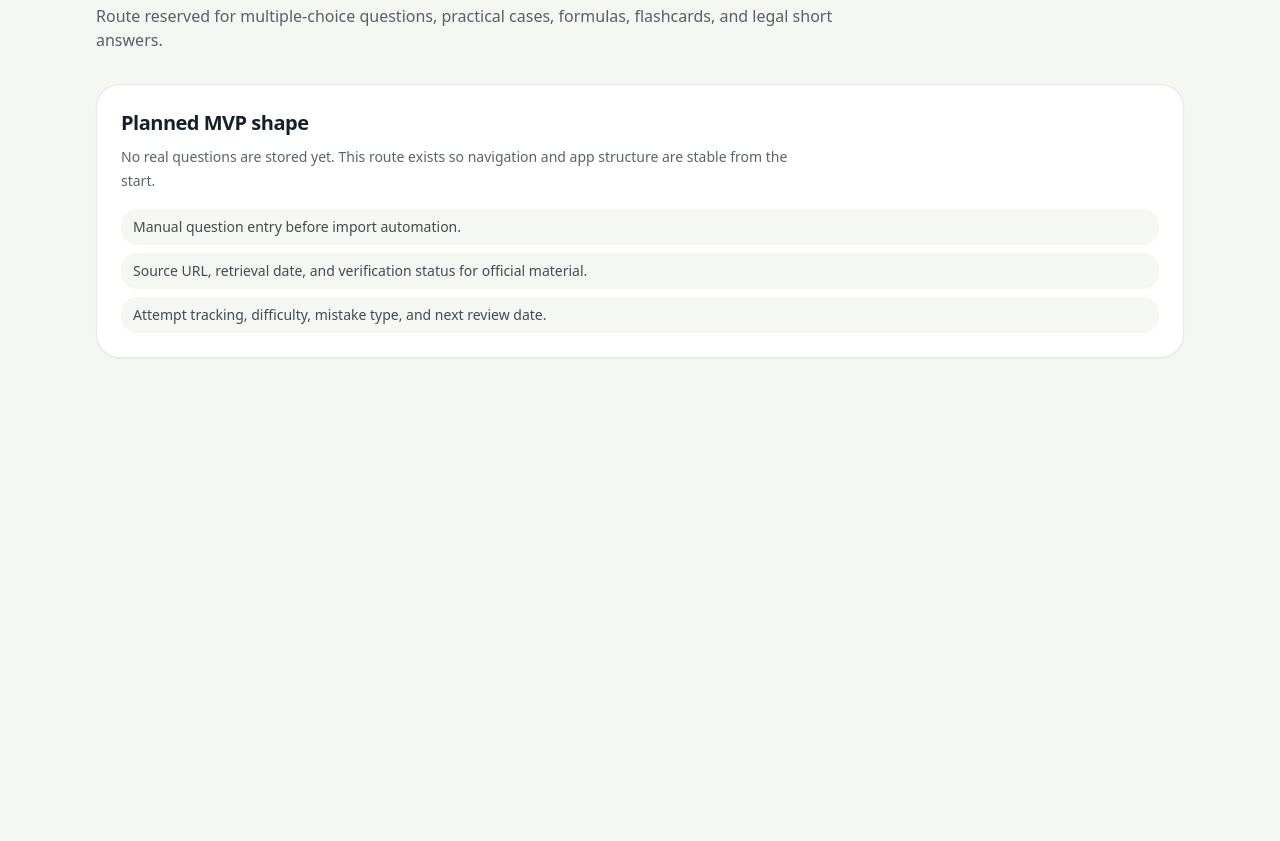
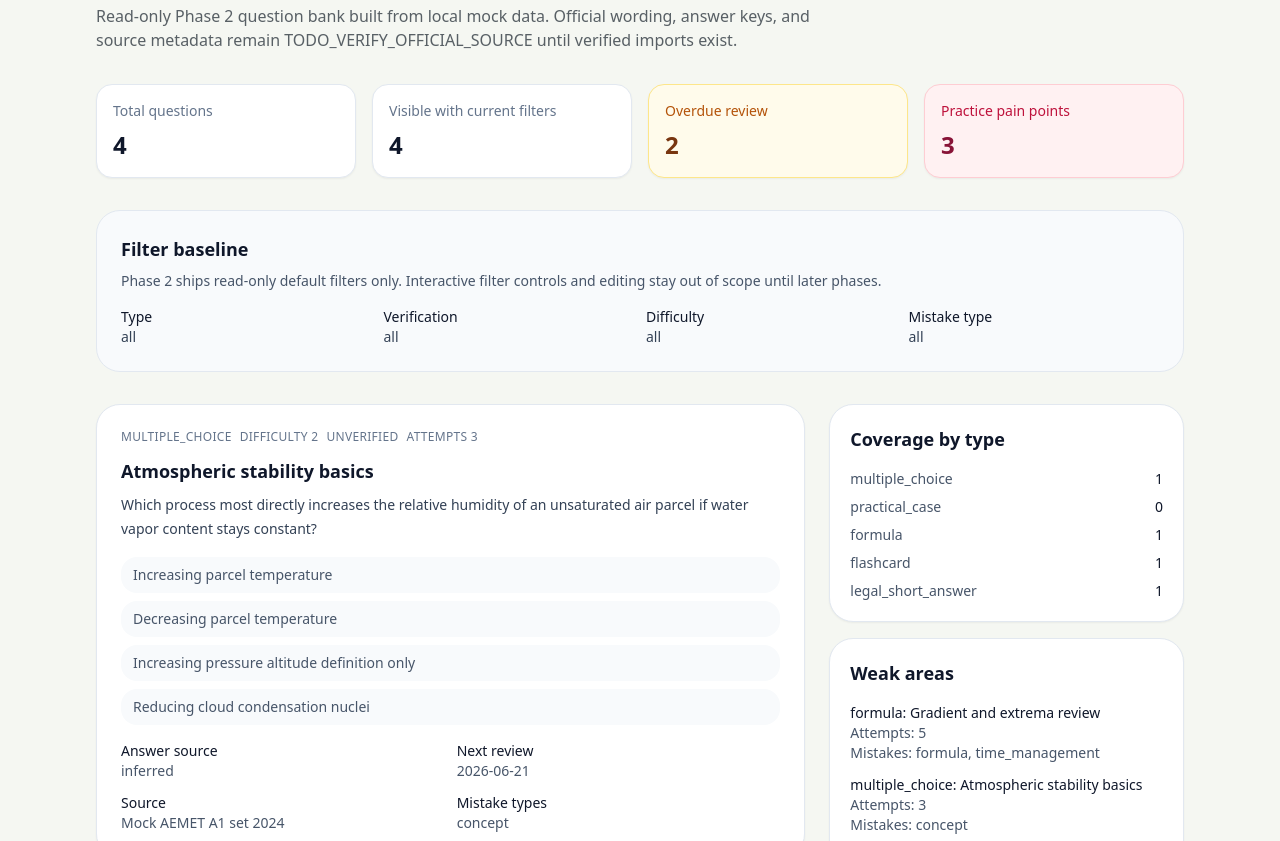
Before and after one commit to deanpm1994/aemet-a1-trainer, a Next.js app in the folder apps/web/: page /questions in a window 1280 px wide. Shown: the part 259-1100 px from the top of the page. Before the commit the page ends 800 px from the top, so only its background shows below. Built offline with nearby package versions, Linux system fonts and the light colour scheme.

Commit message:
feat(phase2): build read-only question bank page

```diff
--- a/apps/web/app/questions/page.tsx
+++ b/apps/web/app/questions/page.tsx
@@ -1,23 +1,160 @@
 import { PageHeader } from "@/components/page-header";
-import { PlaceholderPanel } from "@/components/placeholder-panel";
+import {
+  buildQuestionStats,
+  getDefaultQuestionFilters,
+  getOverdueQuestions,
+  getPracticePainPoints,
+  matchesQuestionFilters,
+} from "@/lib/question-bank";
+import { questions } from "@/lib/mock-data";
+
+const filters = getDefaultQuestionFilters();
+const visibleQuestions = questions.filter((question) =>
+  matchesQuestionFilters(question, filters),
+);
+const stats = buildQuestionStats(questions);
+const overdueQuestions = getOverdueQuestions(questions, "2026-06-22");
+const painPoints = getPracticePainPoints(questions);
 
 export default function QuestionsPage() {
   return (
     <div className="space-y-8">
       <PageHeader
         eyebrow="Questions"
-        title="Question bank placeholder"
-        description="Route reserved for multiple-choice questions, practical cases, formulas, flashcards, and legal short answers."
+        title="Question bank MVP"
+        description="Read-only Phase 2 question bank built from local mock data. Official wording, answer keys, and source metadata remain TODO_VERIFY_OFFICIAL_SOURCE until verified imports exist."
       />
-      <PlaceholderPanel
-        title="Planned MVP shape"
-        description="No real questions are stored yet. This route exists so navigation and app structure are stable from the start."
-        bullets={[
-          "Manual question entry before import automation.",
-          "Source URL, retrieval date, and verification status for official material.",
-          "Attempt tracking, difficulty, mistake type, and next review date.",
-        ]}
-      />
+
+      <section className="grid gap-4 md:grid-cols-4">
+        <article className="rounded-2xl border border-slate-200 bg-white p-4 shadow-sm">
+          <p className="text-sm text-slate-500">Total questions</p>
+          <p className="mt-2 text-2xl font-semibold text-slate-900">{stats.total}</p>
+        </article>
+        <article className="rounded-2xl border border-slate-200 bg-white p-4 shadow-sm">
+          <p className="text-sm text-slate-500">Visible with current filters</p>
+          <p className="mt-2 text-2xl font-semibold text-slate-900">
+            {visibleQuestions.length}
+          </p>
+        </article>
+        <article className="rounded-2xl border border-amber-200 bg-amber-50 p-4 shadow-sm">
+          <p className="text-sm text-amber-700">Overdue review</p>
+          <p className="mt-2 text-2xl font-semibold text-amber-900">
+            {overdueQuestions.length}
+          </p>
+        </article>
+        <article className="rounded-2xl border border-rose-200 bg-rose-50 p-4 shadow-sm">
+          <p className="text-sm text-rose-700">Practice pain points</p>
+          <p className="mt-2 text-2xl font-semibold text-rose-900">
+            {painPoints.length}
+          </p>
+        </article>
+      </section>
+
+      <section className="rounded-3xl border border-slate-200 bg-slate-50 p-6">
+        <h2 className="text-lg font-semibold text-slate-900">Filter baseline</h2>
+        <p className="mt-2 text-sm text-slate-600">
+          Phase 2 ships read-only default filters only. Interactive filter controls and
+          editing stay out of scope until later phases.
+        </p>
+        <dl className="mt-4 grid gap-3 text-sm text-slate-700 md:grid-cols-4">
+          <div>
+            <dt className="font-medium text-slate-900">Type</dt>
+            <dd>{filters.type}</dd>
+          </div>
+          <div>
+            <dt className="font-medium text-slate-900">Verification</dt>
+            <dd>{filters.verificationStatus}</dd>
+          </div>
+          <div>
+            <dt className="font-medium text-slate-900">Difficulty</dt>
+            <dd>{filters.difficulty}</dd>
+          </div>
+          <div>
+            <dt className="font-medium text-slate-900">Mistake type</dt>
+            <dd>{filters.mistakeType}</dd>
+          </div>
+        </dl>
+      </section>
+
+      <section className="grid gap-6 xl:grid-cols-[2fr_1fr]">
+        <div className="space-y-4">
+          {visibleQuestions.map((question) => (
+            <article
+              key={question.id}
+              className="rounded-3xl border border-slate-200 bg-white p-6 shadow-sm"
+            >
+              <div className="flex flex-wrap items-center gap-2 text-xs font-medium uppercase tracking-wide text-slate-500">
+                <span>{question.type}</span>
+                <span>Difficulty {question.difficulty}</span>
+                <span>{question.verificationStatus}</span>
+                <span>Attempts {question.attemptsCount}</span>
+              </div>
+              <h2 className="mt-3 text-lg font-semibold text-slate-900">{question.name}</h2>
+              <p className="mt-2 text-sm leading-6 text-slate-700">{question.statement}</p>
+              {question.options.length > 0 ? (
+                <ul className="mt-4 space-y-2 text-sm text-slate-600">
+                  {question.options.map((option) => (
+                    <li key={option} className="rounded-2xl bg-slate-50 px-3 py-2">
+                      {option}
+                    </li>
+                  ))}
+                </ul>
+              ) : (
+                <p className="mt-4 text-sm text-slate-500">
+                  No options stored for this short-answer item.
+                </p>
+              )}
+              <dl className="mt-4 grid gap-3 text-sm text-slate-600 md:grid-cols-2">
+                <div>
+                  <dt className="font-medium text-slate-900">Answer source</dt>
+                  <dd>{question.answerSourceStatus}</dd>
+                </div>
+                <div>
+                  <dt className="font-medium text-slate-900">Next review</dt>
+                  <dd>{question.nextReviewAt}</dd>
+                </div>
+                <div>
+                  <dt className="font-medium text-slate-900">Source</dt>
+                  <dd>
+                    {question.sourceExam} {question.sourceYear}
+                  </dd>
+                </div>
+                <div>
+                  <dt className="font-medium text-slate-900">Mistake types</dt>
+                  <dd>{question.mistakeTypes.join(", ")}</dd>
+                </div>
+              </dl>
+            </article>
+          ))}
+        </div>
+
+        <aside className="space-y-4">
+          <section className="rounded-3xl border border-slate-200 bg-white p-5 shadow-sm">
+            <h2 className="text-lg font-semibold text-slate-900">Coverage by type</h2>
+            <ul className="mt-4 space-y-2 text-sm text-slate-600">
+              {Object.entries(stats.byType).map(([type, count]) => (
+                <li key={type} className="flex items-center justify-between">
+                  <span>{type}</span>
+                  <span className="font-medium text-slate-900">{count}</span>
+                </li>
+              ))}
+            </ul>
+          </section>
+
+          <section className="rounded-3xl border border-slate-200 bg-white p-5 shadow-sm">
+            <h2 className="text-lg font-semibold text-slate-900">Weak areas</h2>
+            <ul className="mt-4 space-y-3 text-sm text-slate-600">
+              {painPoints.map((item) => (
+                <li key={item.id}>
+                  <p className="font-medium text-slate-900">{item.label}</p>
+                  <p>Attempts: {item.attemptsCount}</p>
+                  <p>Mistakes: {item.mistakeTypes.join(", ")}</p>
+                </li>
+              ))}
+            </ul>
+          </section>
+        </aside>
+      </section>
     </div>
   );
 }
```
Also changed, not shown: 1 other file (tests, documents, lock files or other folders).
